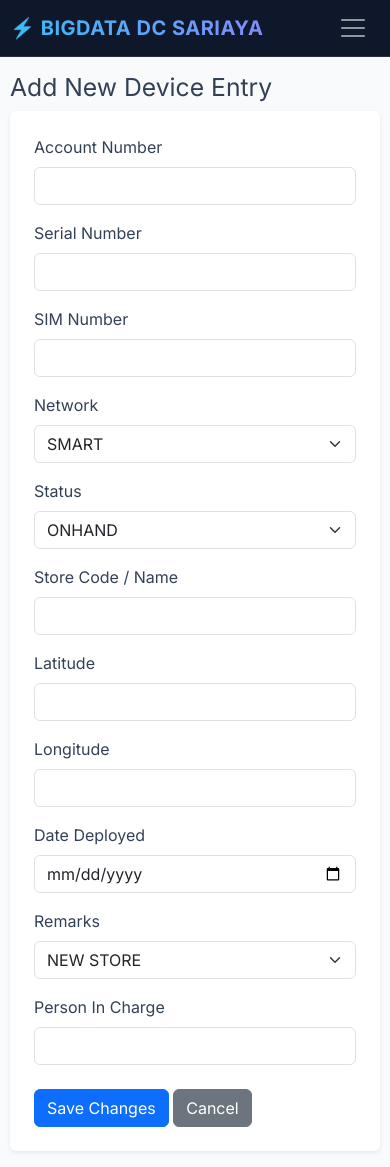
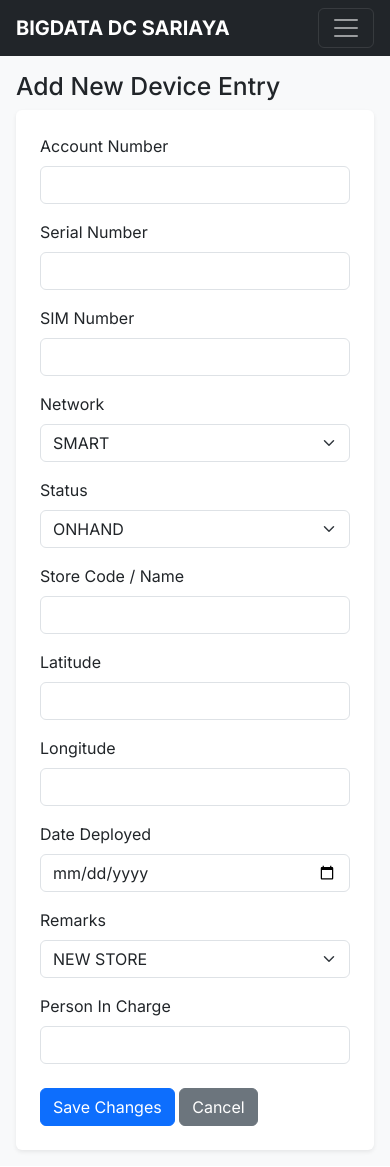
Before and after one commit to xhinrose/bigdata-dc-sariaya-inventory, a Flask app: page /device/add in a window 390 px wide. Run offline with Flask 3, Linux system fonts and the light colour scheme; a user stored in the database is signed in.

Commit message:
Enhance base.html with sidebar and JS libraries
Updated the base HTML template to include a sidebar and mobile navigation. Added Leaflet and Chart.js dependencies for enhanced functionality.

```diff
--- a/templates/base.html
+++ b/templates/base.html
@@ -2,93 +2,116 @@
 <html lang="en">
 <head>
     <meta charset="UTF-8">
-    <!-- Essential for Mobile Viewports -->
-    <meta name="viewport" content="width=device-width, initial-scale=1.0, maximum-scale=1.0, user-scalable=no">
-    <title>BIGDATA DC SARIAYA</title>
+    <meta name="viewport" content="width=device-width, initial-scale=1.0">
+    <title>BIGDATA DC SARIAYA INVENTORY</title>
 
     <!-- Bootstrap 5 CSS -->
     <link href="https://cdn.jsdelivr.net/npm/bootstrap@5.3.0/dist/css/bootstrap.min.css" rel="stylesheet">
-    <!-- Modern Font -->
-    <link href="https://fonts.googleapis.com/css2?family=Inter:wght@300;400;600;700&display=swap" rel="stylesheet">
+    <!-- Leaflet CSS -->
+    <link rel="stylesheet" href="https://unpkg.com/leaflet@1.9.4/dist/leaflet.css" />
+    <!-- Chart.js -->
+    <script src="https://cdn.jsdelivr.net/npm/chart.js"></script>
+    <!-- Google Fonts -->
+    <link href="https://fonts.googleapis.com/css2?family=Inter:wght@400;500;600;700&display=swap" rel="stylesheet">
 
     <style>
-        :root {
-            --bg-gradient: linear-gradient(135deg, #0f172a 0%, #1e293b 100%);
-            --glass-card: rgba(255, 255, 255, 0.95);
-            --accent-cyan: #06b6d4;
-            --accent-blue: #3b82f6;
-        }
-
         body {
             font-family: 'Inter', sans-serif;
-            background: #f8fafc;
-            color: #334155;
+            background-color: #f8f9fa;
             min-height: 100vh;
         }
 
-        /* Modern Futuristic Header Navbar */
-        .navbar-futuristic {
-            background: #0f172a;
-            border-bottom: 1px solid rgba(255, 255, 255, 0.1);
-            backdrop-filter: blur(10px);
+        /* Desktop Sidebar */
+        .sidebar {
+            min-height: 100vh;
+            width: 260px;
+            background-color: #1e293b;
+            color: white;
+            flex-shrink: 0;
+            box-shadow: 2px 0 10px rgba(0,0,0,0.05);
+        }
+        .sidebar a {
+            color: #94a3b8;
+            text-decoration: none;
+            display: flex;
+            align-items: center;
+            gap: 10px;
+            padding: 12px 16px;
+            border-radius: 8px;
+            font-weight: 500;
+            transition: all 0.2s ease;
+        }
+        .sidebar a:hover, .sidebar a.active {
+            color: #ffffff;
+            background-color: #334155;
         }
 
-        .navbar-brand {
-            font-weight: 700;
-            letter-spacing: 0.5px;
-            background: linear-gradient(90deg, #38bdf8, #818cf8);
-            -webkit-background-clip: text;
-            -webkit-text-fill-color: transparent;
+        /* Leaflet Map Default Sizing */
+        #map {
+            height: 450px;
+            width: 100%;
+            border-radius: 12px;
+            box-shadow: 0 4px 12px rgba(0,0,0,0.08);
         }
 
-        /* Futuristic Glass Cards */
-        .glass-card {
-            background: #ffffff;
-            border-radius: 12px;
-            border: 1px solid #e2e8f0;
-            box-shadow: 0 4px 20px -2px rgba(0, 0, 0, 0.05);
-            transition: transform 0.2s ease, box-shadow 0.2s ease;
+        /* Mobile View Navigation (Top Header Bar) */
+        @media (max-width: 767.98px) {
+            .sidebar {
+                min-height: auto;
+                width: 100%;
+                box-shadow: none;
             }
-
-        /* Responsive Container Sizing */
-        @media (max-width: 768px) {
-            .container-fluid {
-                padding-left: 10px;
-                padding-right: 10px;
+            .mobile-wrapper {
+                flex-direction: column !important;
             }
         }
     </style>
 </head>
 <body>
 
-    <!-- Header Navigation Bar -->
-    <nav class="navbar navbar-expand-lg navbar-dark navbar-futuristic py-2 sticky-top">
-        <div class="container-fluid">
-            <a class="navbar-brand d-flex align-items-center gap-2" href="{{ url_for('inventory') }}">
-                <span>⚡ BIGDATA DC SARIAYA</span>
-            </a>
-
-            <button class="navbar-toggler border-0" type="button" data-bs-toggle="collapse" data-bs-target="#navMenu">
+<div class="d-flex mobile-wrapper">
+    {% if current_user.is_authenticated %}
+    <!-- RESPONSIVE SIDEBAR / NAVIGATION BAR -->
+    <nav class="navbar navbar-expand-md navbar-dark bg-dark d-md-none px-3 py-2">
+        <a class="navbar-brand fw-bold" href="#">BIGDATA DC SARIAYA</a>
+        <button class="navbar-toggler" type="button" data-bs-toggle="collapse" data-bs-target="#mobileMenu">
             <span class="navbar-toggler-icon"></span>
         </button>
-
-            <div class="collapse navbar-collapse" id="navMenu">
-                <ul class="navbar-nav ms-auto align-items-lg-center gap-2 mt-2 mt-lg-0">
-                    {% if current_user.is_authenticated %}
-                    <li class="nav-item">
-                        <span class="nav-link text-light opacity-75 small">User: <strong>{{ current_user.username }}</strong> ({{ current_user.role }})</span>
-                    </li>
-                    <li class="nav-item">
-                        <a href="{{ url_for('logout') }}" class="btn btn-sm btn-outline-danger w-100">Logout</a>
-                    </li>
+        <div class="collapse navbar-collapse mt-2" id="mobileMenu">
+            <p class="text-muted small mb-2">User: <strong>{{ current_user.username }}</strong> ({{ current_user.role|upper }})</p>
+            <div class="d-flex flex-column gap-1">
+                <a href="{{ url_for('dashboard') }}" class="text-white text-decoration-none py-1">📊 Analytics Dashboard</a>
+                <a href="{{ url_for('inventory') }}" class="text-white text-decoration-none py-1">📦 Inventory List</a>
+                {% if current_user.role == 'admin' %}
+                <a href="{{ url_for('manage_users') }}" class="text-white text-decoration-none py-1">👥 Admin User Control</a>
                 {% endif %}
-                </ul>
+                <a href="{{ url_for('profile') }}" class="text-white text-decoration-none py-1">⚙️ Edit Profile</a>
+                <a href="{{ url_for('logout') }}" class="text-danger text-decoration-none py-1 fw-bold">🔒 Logout</a>
             </div>
         </div>
     </nav>
 
-    <!-- Main Container -->
-    <div class="container-fluid py-3">
+    <!-- DESKTOP SIDEBAR -->
+    <div class="sidebar p-3 d-none d-md-block">
+        <h4 class="text-white text-center mb-1 fw-bold">BIGDATA DC</h4>
+        <small class="text-primary text-center d-block fw-bold mb-3">SARIAYA SYSTEM</small>
+        <p class="text-muted text-center small mb-3">User: <strong>{{ current_user.username }}</strong> ({{ current_user.role|upper }})</p>
+        <hr class="border-secondary">
+        <div class="d-flex flex-column gap-1">
+            <a href="{{ url_for('dashboard') }}">📊 Analytics Dashboard</a>
+            <a href="{{ url_for('inventory') }}">📦 Inventory List</a>
+            {% if current_user.role == 'admin' %}
+            <a href="{{ url_for('manage_users') }}">👥 Admin User Control</a>
+            {% endif %}
+            <a href="{{ url_for('profile') }}">⚙️ Edit Profile</a>
+        </div>
+        <hr class="border-secondary mt-4">
+        <a href="{{ url_for('logout') }}" class="text-danger fw-semibold">🔒 Logout</a>
+    </div>
+    {% endif %}
+
+    <!-- MAIN CONTENT AREA -->
+    <div class="flex-grow-1 p-3 p-md-4">
         {% with messages = get_flashed_messages(with_categories=true) %}
           {% if messages %}
             {% for category, message in messages %}
@@ -102,9 +125,11 @@
 
         {% block content %}{% endblock %}
     </div>
+</div>
 
-    <!-- Bootstrap 5 JS -->
+<!-- JavaScript Dependencies -->
 <script src="https://cdn.jsdelivr.net/npm/bootstrap@5.3.0/dist/js/bootstrap.bundle.min.js"></script>
+<script src="https://unpkg.com/leaflet@1.9.4/dist/leaflet.js"></script>
 {% block scripts %}{% endblock %}
 </body>
 </html>
```
Lines whose indentation alone changed are shown as unchanged.
